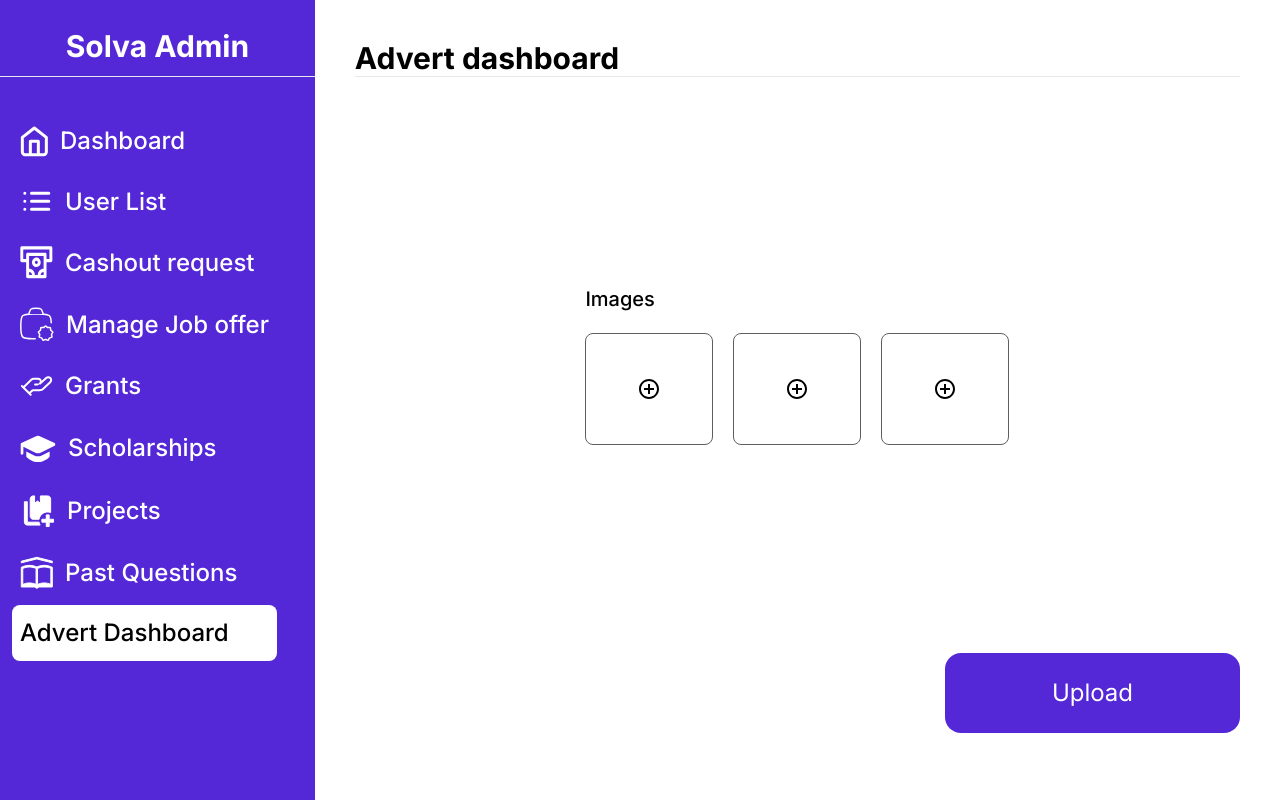
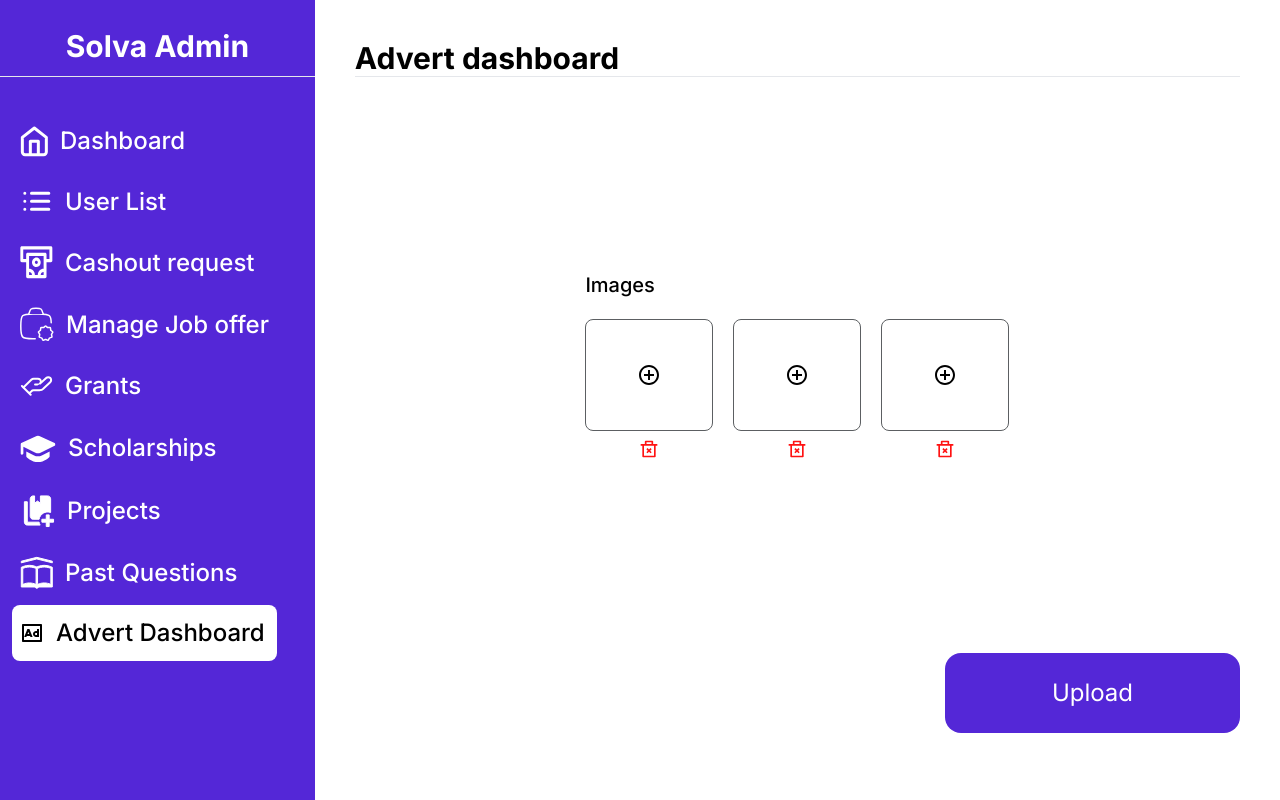
Before and after one commit to Solva-App/solva, a Next.js app: page /advert in a window 1280 px wide. Built offline with nearby package versions, Linux system fonts and the light colour scheme.

Commit message:
delete ad

```diff
--- a/app/advert/page.tsx
+++ b/app/advert/page.tsx
@@ -3,8 +3,11 @@ import Button from "@/components/button";
 import SideNav from "@/components/sideNav";
 import React, { useState } from "react";
 import { MdOutlineAddCircleOutline } from "react-icons/md";
+import { RiDeleteBin2Line } from "react-icons/ri";
 
 const Advert = () => {
+  const [openDeleteModal, setDeleteModal] = useState(false);
+
   const [images, setImages] = useState<(string | null)[]>([null, null, null]);
 
   const handleImageChange = (
@@ -39,8 +42,9 @@ const Advert = () => {
         <div className="flex flex-col justify-center w-full h-[80%] items-center">
           <div>
             <p className="text-base pb-5 sm:text-xl font-medium">Images</p>
-            <div className="flex gap-x-5 flex-wrap items-center">
+            <div className="flex gap-5 flex-wrap items-center">
               {[0, 1, 2].map((item, index) => (
+                <div className="flex flex-col items-center gap-2">
                   <div
                     key={index}
                     className="w-32 flex justify-center items-center cursor-pointer h-28 border border-[#5C5F62] rounded-[8px]"
@@ -64,6 +68,11 @@ const Advert = () => {
                       onChange={(event) => handleImageChange(event, index)}
                     />
                   </div>
+                  <RiDeleteBin2Line
+                    onClick={() => setDeleteModal(true)}
+                    className="text-[#FF1212] text-2xl  sm:text-xl cursor-pointer"
+                  />
+                </div>
               ))}
             </div>
           </div>
@@ -74,6 +83,34 @@ const Advert = () => {
           </div>
         </div>
       </div>
+      <div>
+        {openDeleteModal && (
+          <div className="absolute w-full h-screen top-0 left-0 flex justify-center items-center">
+            <div className="w-96 h-52 sm:h-60 mx-2 bg-[#F7F7F7] border p-5 border-[#9A8787] rounded-[16px]">
+              <h1 className="text-[#1E1E1E] text-center font-bold text-2xl sm:text-3xl">
+                Confirm Delete
+              </h1>
+              <p className="text-sm sm:text-base text-[#5C5F62] py-4 sm:py-6 text-center font-medium">
+                Once deleted you cannot recover it, comfirm to delete
+              </p>
+              <div className="flex items-center gap-5">
+                <button
+                  onClick={() => setDeleteModal(false)}
+                  className="bg-[#E1E2E180] rounded-[8px] w-full py-3 text-base sm:text-xl font-medium"
+                >
+                  Cancel
+                </button>
+                <button
+                  // onClick={}
+                  className="bg-[#DD0F0F] rounded-[8px] w-full py-3 text-base sm:text-xl text-white font-medium"
+                >
+                  Confirm
+                </button>
+              </div>
+            </div>
+          </div>
+        )}
+      </div>
     </div>
   );
 };
--- a/app/manage-job/page.tsx
+++ b/app/manage-job/page.tsx
@@ -19,6 +19,7 @@ const ManageJobs = () => {
     "Graphics Design",
     "Ui/Ux Design",
   ];
+
   return (
     <div className="flex relative">
       <SideNav />
--- a/components/sideNav.tsx
+++ b/components/sideNav.tsx
@@ -1,7 +1,10 @@
 "use client";
 import React from "react";
+import Link from "next/link";
+
 import { CgLogOut } from "react-icons/cg";
-import Link from "next/link";
+import { RiAdvertisementLine } from "react-icons/ri";
+
 import { usePathname } from "next/navigation";
 
 type NavItem = {
@@ -12,8 +15,6 @@ type NavItem = {
 
 const SideNav: React.FC = () => {
   const pathname = usePathname();
-
-  // Array of navigation items, each with a title, link, and SVG
   const navTexts: NavItem[] = [
     {
       title: "Dashboard",
@@ -201,7 +202,11 @@ const SideNav: React.FC = () => {
     {
       title: "Advert Dashboard",
       link: "advert",
-      svg: () => null,
+      svg: (isActive) => (
+        <RiAdvertisementLine
+          className={`${isActive ? "text-black" : "text-white"} text-2xl`}
+        />
+      ),
     },
   ];
 
```
Lines whose indentation alone changed are shown as unchanged.
